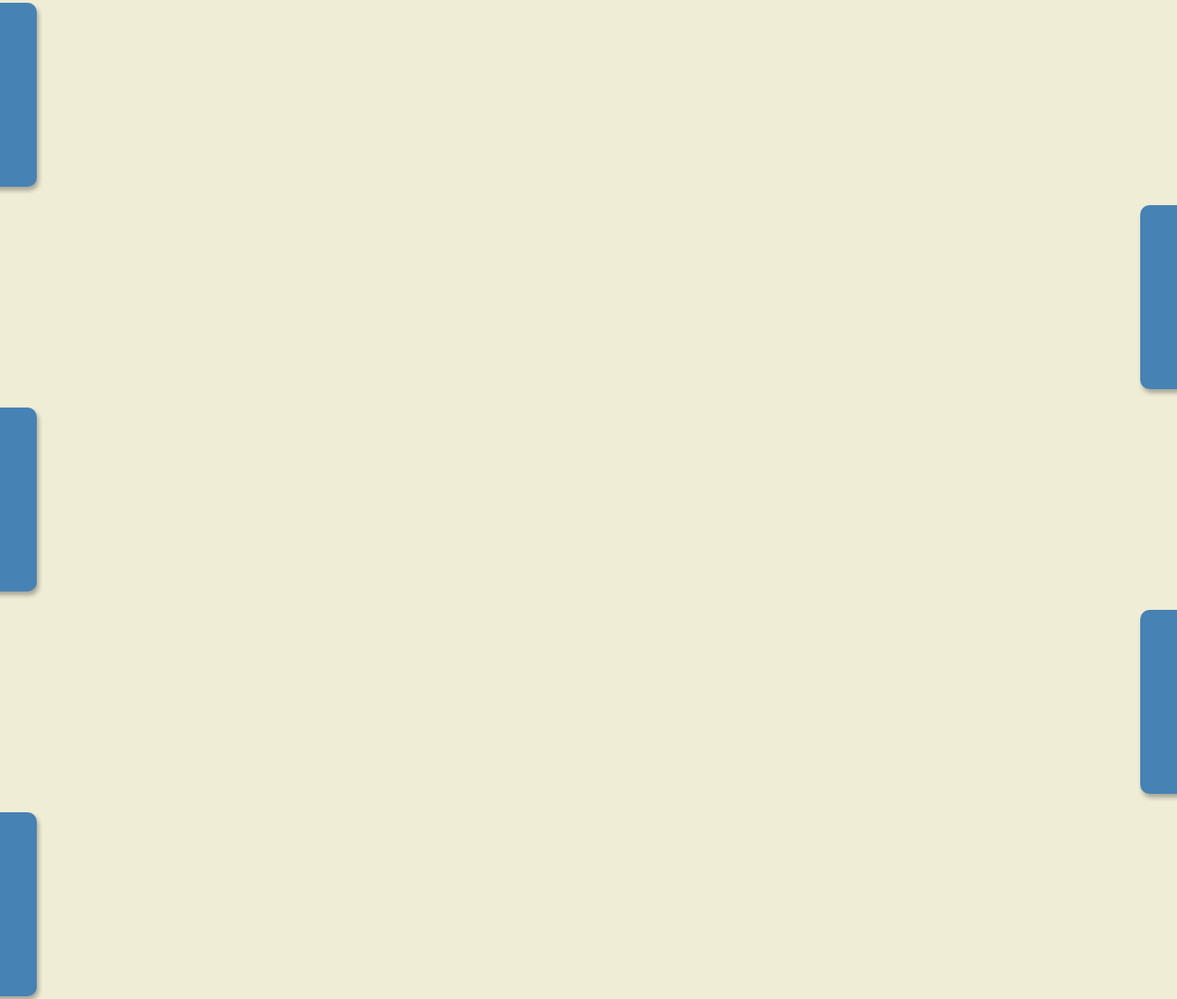
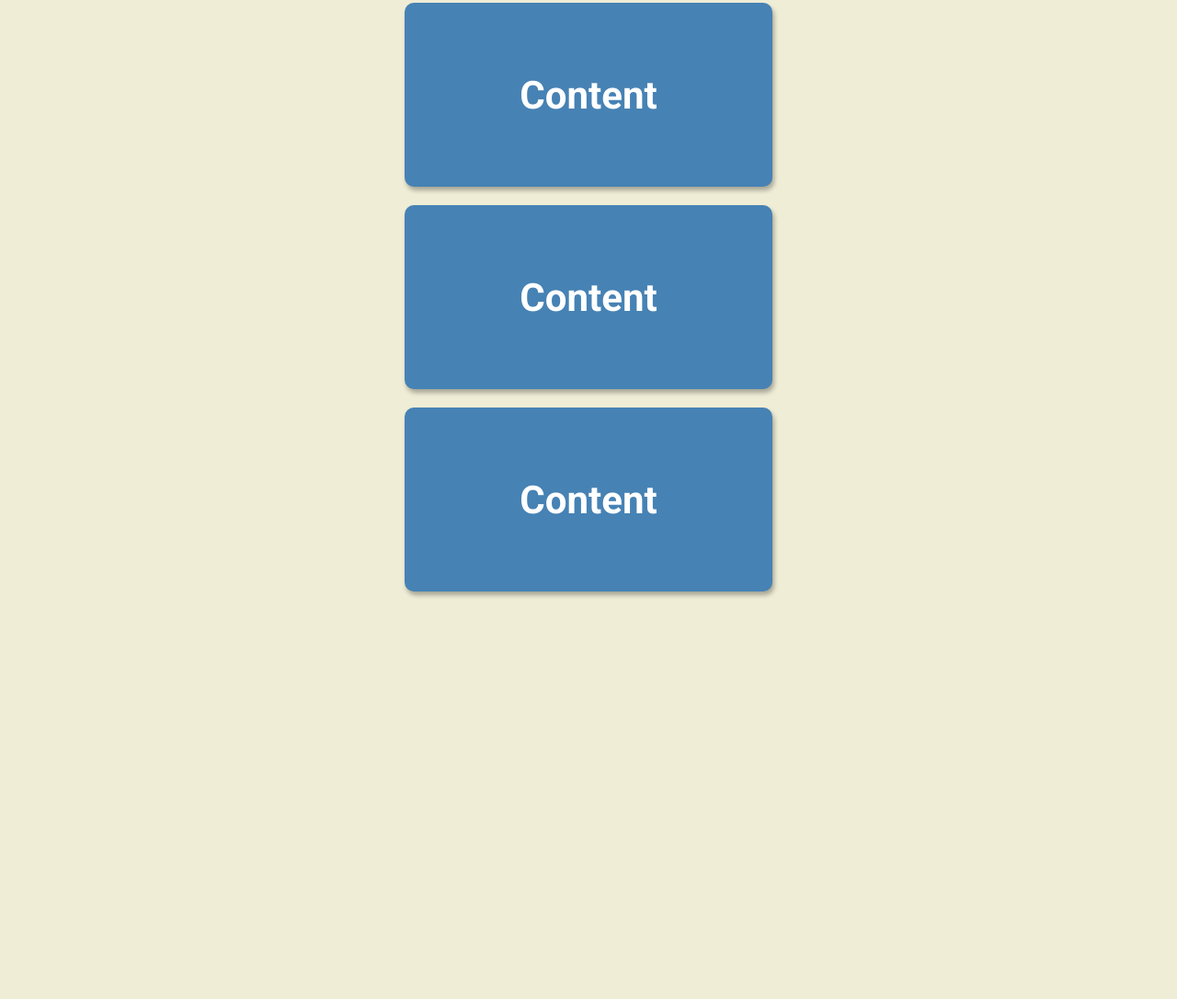
Before and after one commit to BasilExpeditions/50_Projects, a plain HTML site: page scroll_animation/index.html in a window 1280 px wide. Shown: the part 1165-2251 px from the top of the page at 92% size. Drawn offline with Linux system fonts and the light colour scheme.

Commit message:
Added base opacity when rendered out, need to add ease out opacity animation

```diff
--- a/scroll_animation/index.html
+++ b/scroll_animation/index.html
@@ -8,7 +8,7 @@
   </head>
   <body>
     <h1>Scroll to see the animation</h1>
-    <div class="box show"><h2>Content</h2></div>
+    <div class="box"><h2>Content</h2></div>
     <div class="box"><h2>Content</h2></div>
     <div class="box"><h2>Content</h2></div>
     <div class="box"><h2>Content</h2></div>
--- a/scroll_animation/script.js
+++ b/scroll_animation/script.js
@@ -0,0 +1,19 @@
+const boxes = document.querySelectorAll('.box');
+
+const checkBoxes = () => {
+  const triggerBottom = (window.innerHeight / 5) * 4;
+
+  boxes.forEach((box) => {
+    const boxTop = box.getBoundingClientRect().top;
+
+    if (boxTop < triggerBottom) {
+      box.classList.add('show');
+    } else {
+      box.classList.remove('show');
+    }
+  });
+};
+
+checkBoxes();
+
+window.addEventListener('scroll', checkBoxes);
--- a/scroll_animation/style.css
+++ b/scroll_animation/style.css
@@ -12,6 +12,7 @@ body {
   align-items: center;
   justify-content: center;
   margin: 0;
+  overflow-x: hidden;
 }
 
 h1 {
@@ -31,6 +32,7 @@ h1 {
   box-shadow: 2px 4px 5px rgba(0, 0, 0, 0.3);
   transform: translateX(200%);
   transition: transform 0.4s ease;
+  opacity: 0;
 }
 
 .box:nth-of-type(even) {
@@ -39,6 +41,7 @@ h1 {
 
 .box.show {
   transform: translateX(0);
+  opacity: 1;
 }
 
 .box h2 {
```
